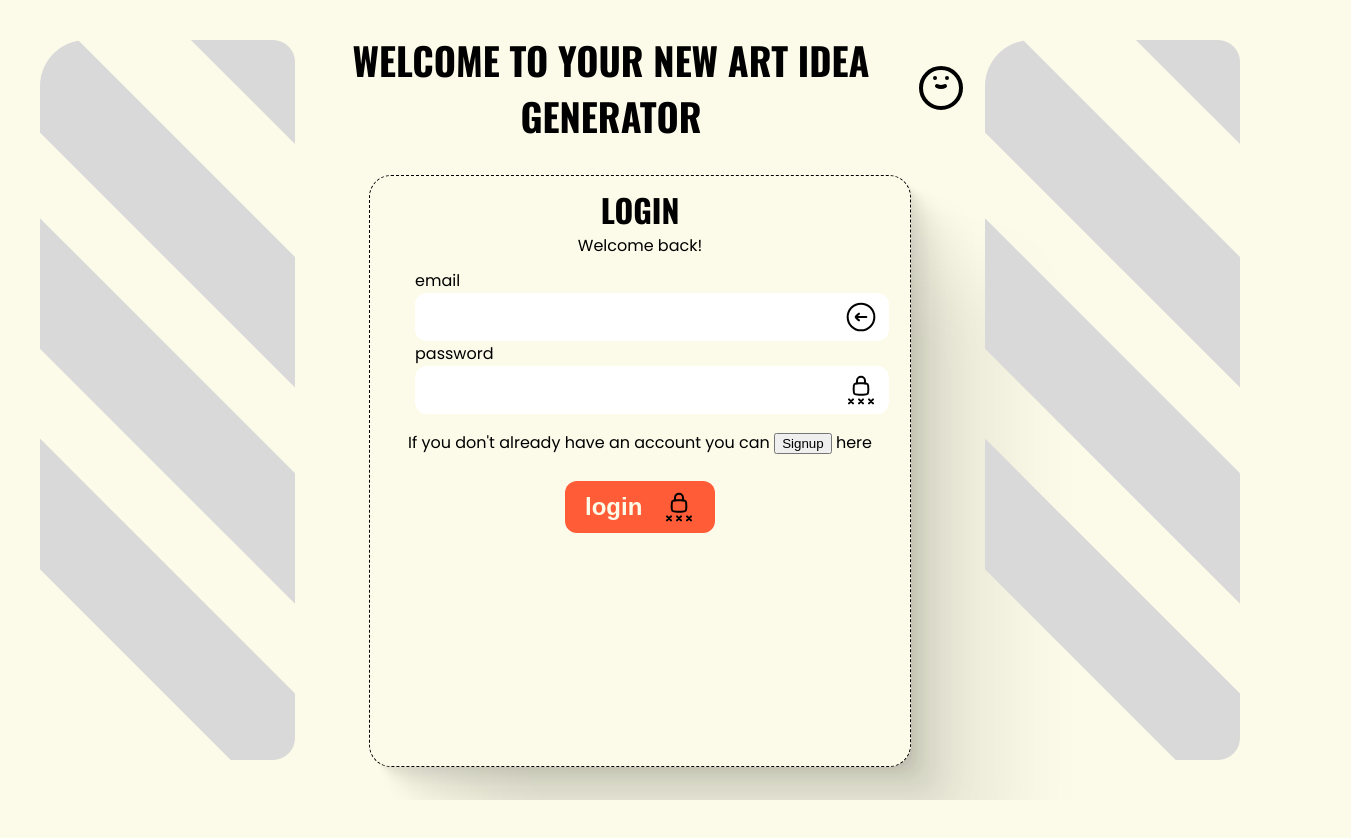
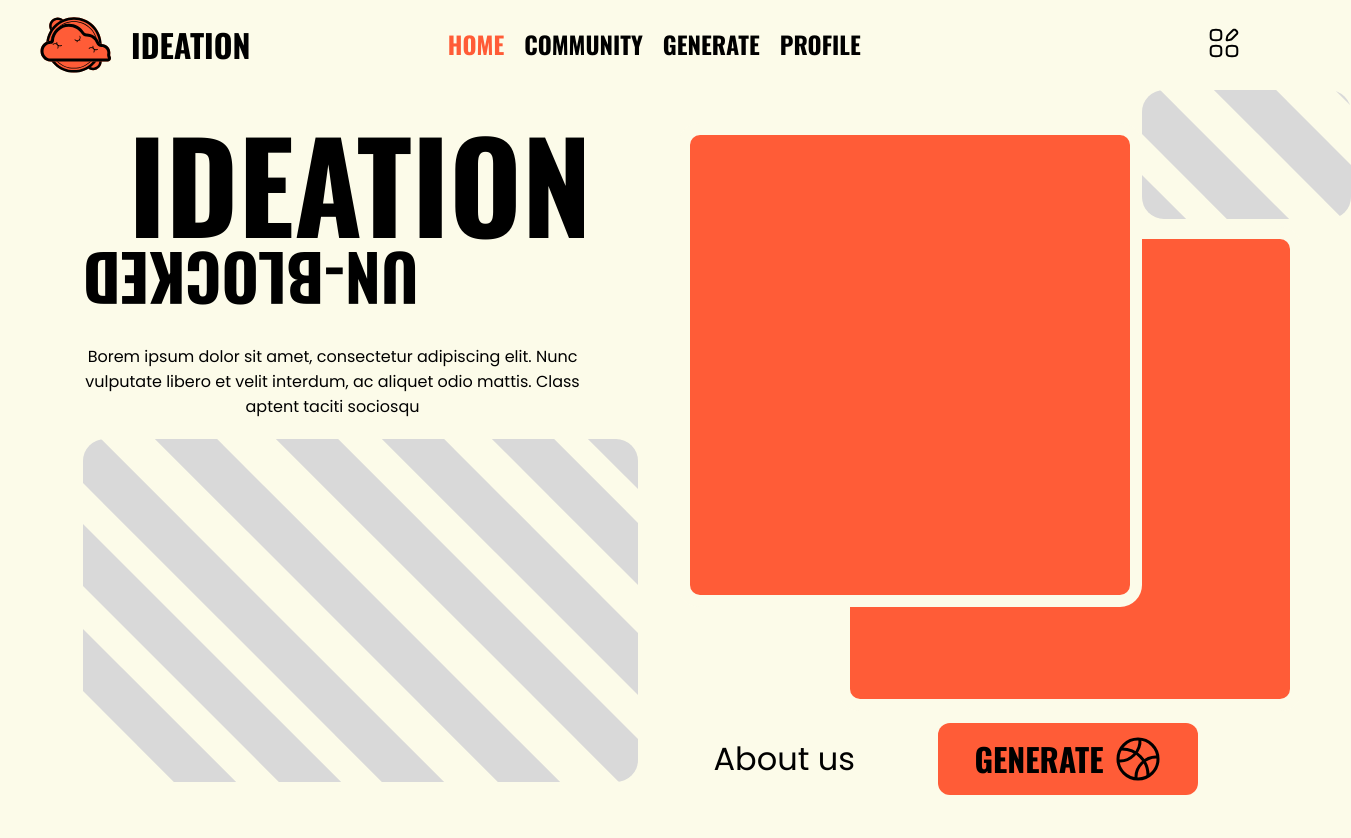
Before and after one commit to Ungerer221/Ideation-Term4-Project, a React (Create React App) app in the folder my-app/: page / in a window 1280 px wide. Shown: the top 838 px of the page, 1351 px wide, since content can reach past the window. Before the commit the page ends 800 px from the top, so only its background shows below. Built offline with nearby package versions, Linux system fonts and the light colour scheme; no server answers.

Commit message:
Update App.js

```diff
--- a/my-app/src/App.js
+++ b/my-app/src/App.js
@@ -39,7 +39,7 @@
 
   return (
     <div className="App">
-      {user ? (
+      {/* {user ? (
         <Router>
           <NavRoutes />
         </Router>
@@ -47,7 +47,10 @@
         <Router>
           <AuthRoutes />
         </Router>
-      )}
+      )} */}
+      <Router>
+        <NavRoutes />
+      </Router>
     </div>
   );
 }
```
